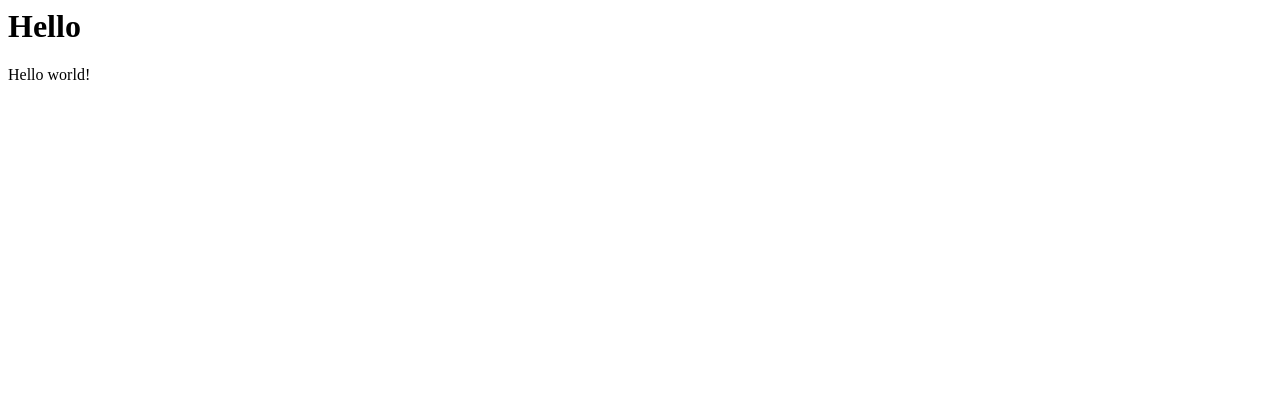
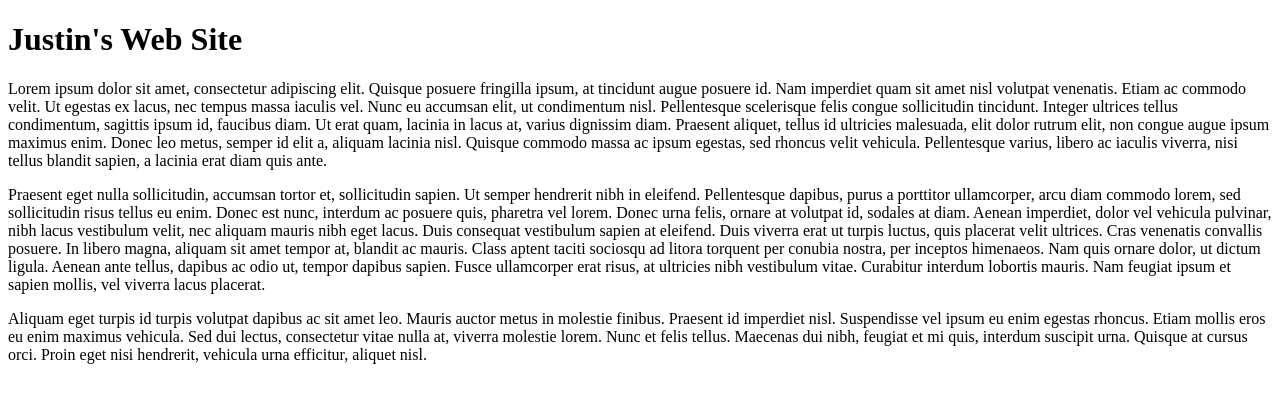
Before and after one commit to jbregar/jbregar.github.io, a plain HTML site: page index.html in a window 1280 px wide. Drawn offline with Linux system fonts and the light colour scheme.

Commit message:
Added bio text.

```diff
--- a/index.html
+++ b/index.html
@@ -1,9 +1,16 @@
+<!DOCTYPE html>
 <html>
     <head>
-        <title>Hello world!</title>
+        <title>Justin's Web Site</title>
     </head>
     <body>
-        <h1>Hello</h1>
-        <p>Hello world!</p>
+        <h1>Justin's Web Site</h1>
+
+        <p>Lorem ipsum dolor sit amet, consectetur adipiscing elit. Quisque posuere fringilla ipsum, at tincidunt augue posuere id. Nam imperdiet quam sit amet nisl volutpat venenatis. Etiam ac commodo velit. Ut egestas ex lacus, nec tempus massa iaculis vel. Nunc eu accumsan elit, ut condimentum nisl. Pellentesque scelerisque felis congue sollicitudin tincidunt. Integer ultrices tellus condimentum, sagittis ipsum id, faucibus diam. Ut erat quam, lacinia in lacus at, varius dignissim diam. Praesent aliquet, tellus id ultricies malesuada, elit dolor rutrum elit, non congue augue ipsum maximus enim. Donec leo metus, semper id elit a, aliquam lacinia nisl. Quisque commodo massa ac ipsum egestas, sed rhoncus velit vehicula. Pellentesque varius, libero ac iaculis viverra, nisi tellus blandit sapien, a lacinia erat diam quis ante.</p>
+
+        <p>Praesent eget nulla sollicitudin, accumsan tortor et, sollicitudin sapien. Ut semper hendrerit nibh in eleifend. Pellentesque dapibus, purus a porttitor ullamcorper, arcu diam commodo lorem, sed sollicitudin risus tellus eu enim. Donec est nunc, interdum ac posuere quis, pharetra vel lorem. Donec urna felis, ornare at volutpat id, sodales at diam. Aenean imperdiet, dolor vel vehicula pulvinar, nibh lacus vestibulum velit, nec aliquam mauris nibh eget lacus. Duis consequat vestibulum sapien at eleifend. Duis viverra erat ut turpis luctus, quis placerat velit ultrices. Cras venenatis convallis posuere. In libero magna, aliquam sit amet tempor at, blandit ac mauris. Class aptent taciti sociosqu ad litora torquent per conubia nostra, per inceptos himenaeos. Nam quis ornare dolor, ut dictum ligula. Aenean ante tellus, dapibus ac odio ut, tempor dapibus sapien. Fusce ullamcorper erat risus, at ultricies nibh vestibulum vitae. Curabitur interdum lobortis mauris. Nam feugiat ipsum et sapien mollis, vel viverra lacus placerat.</p>
+
+        <p>Aliquam eget turpis id turpis volutpat dapibus ac sit amet leo. Mauris auctor metus in molestie finibus. Praesent id imperdiet nisl. Suspendisse vel ipsum eu enim egestas rhoncus. Etiam mollis eros eu enim maximus vehicula. Sed dui lectus, consectetur vitae nulla at, viverra molestie lorem. Nunc et felis tellus. Maecenas dui nibh, feugiat et mi quis, interdum suscipit urna. Quisque at cursus orci. Proin eget nisi hendrerit, vehicula urna efficitur, aliquet nisl.</p>
+
     </body>
 </html>
```
